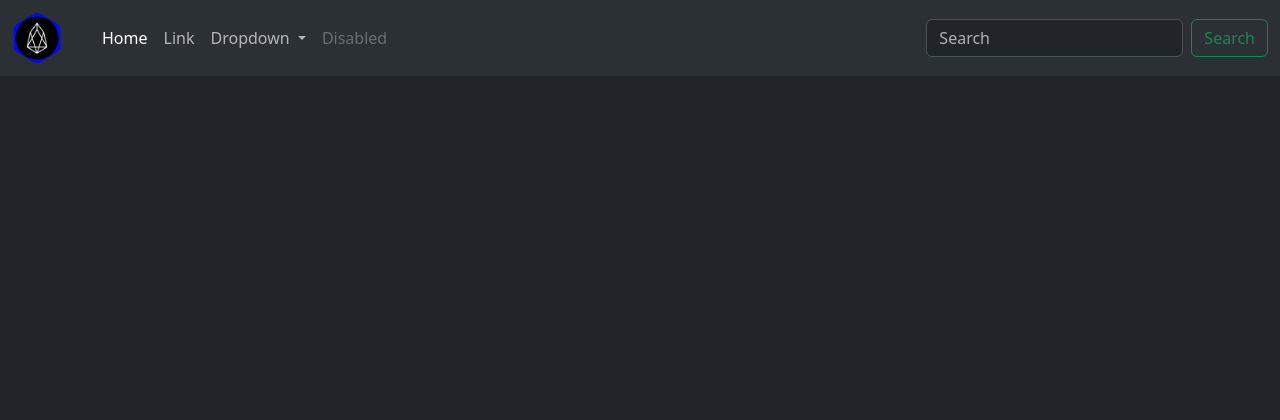
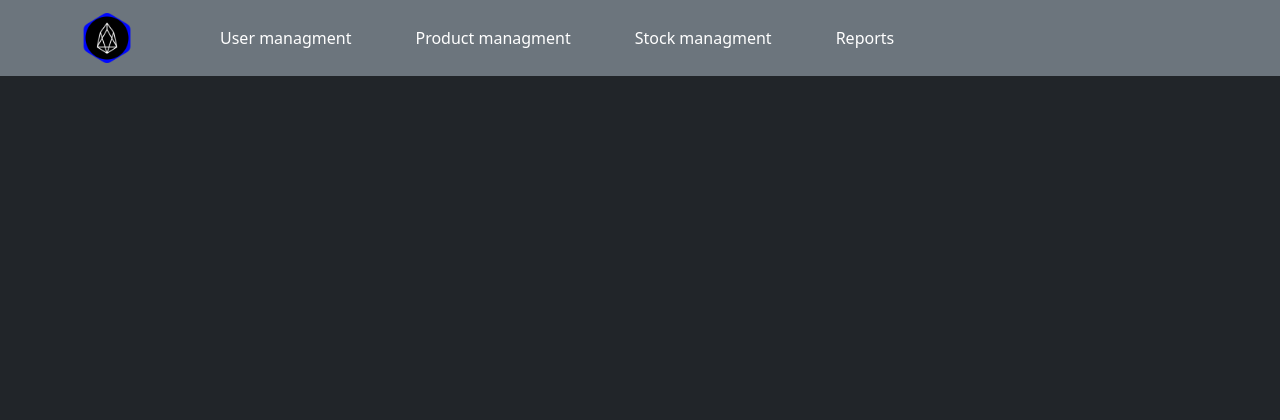
Before and after one commit to RYZENRADEON/Online-Store, a PHP site: page /Online-Store/pages/admin/adminDashboard.php in a window 1280 px wide. Shown: the top 420 px of the page. Run offline with PHP 8.4, Linux system fonts and the light colour scheme; the visitor is signed in with stand-in values (Sample User, id 1).

Commit message:
added two admin header navigation designs and modefied

```diff
--- a/pages/admin/adminHeader.php
+++ b/pages/admin/adminHeader.php
@@ -1,5 +1,5 @@
 <!-- navbar option1 -->
-<nav class="navbar navbar-expand-lg bg-body-tertiary ">
+<nav class="navbar navbar-expand-lg bg-body-tertiary d-none">
   <div class="container-fluid">
     <a class="navbar-brand" href="/Online-Store/pages/admin/adminDashboard.php">
       <img src="/Online-Store/assets/images/logo/logo01.png" alt="" class="me-3" height="50"/>
@@ -50,7 +50,7 @@
   </div>
 </nav>
 <!-- navbar option2 -->
-<nav class="navbar navbar-expand-lg navbar-dark fixed-top d-none">
+<nav class="navbar navbar-expand-lg navbar-dark bg-secondary fixed-top ">
   <div class="container">
     <a href="/Online-Sttore/pages/admin/adminDashboard.php" class="navbar-brand h1 mb-0">
       <img src="/Online-Store/assets/images/logo/logo01.png" alt="" class="me-3" height="50"/>
@@ -64,7 +64,7 @@
       <ul class="navbar-nav me-auto mb-2 mb-lg-0 ms-5">
 
         <li class="nav-item me-5">
-          <a href="" class="nav-link active" aria-current="page">User managment</a>
+          <a href="/Online-Store/pages/admin/adminUser.php" class="nav-link active" aria-current="page">User managment</a>
         </li>
 
         <li class="nav-item me-5">
```
